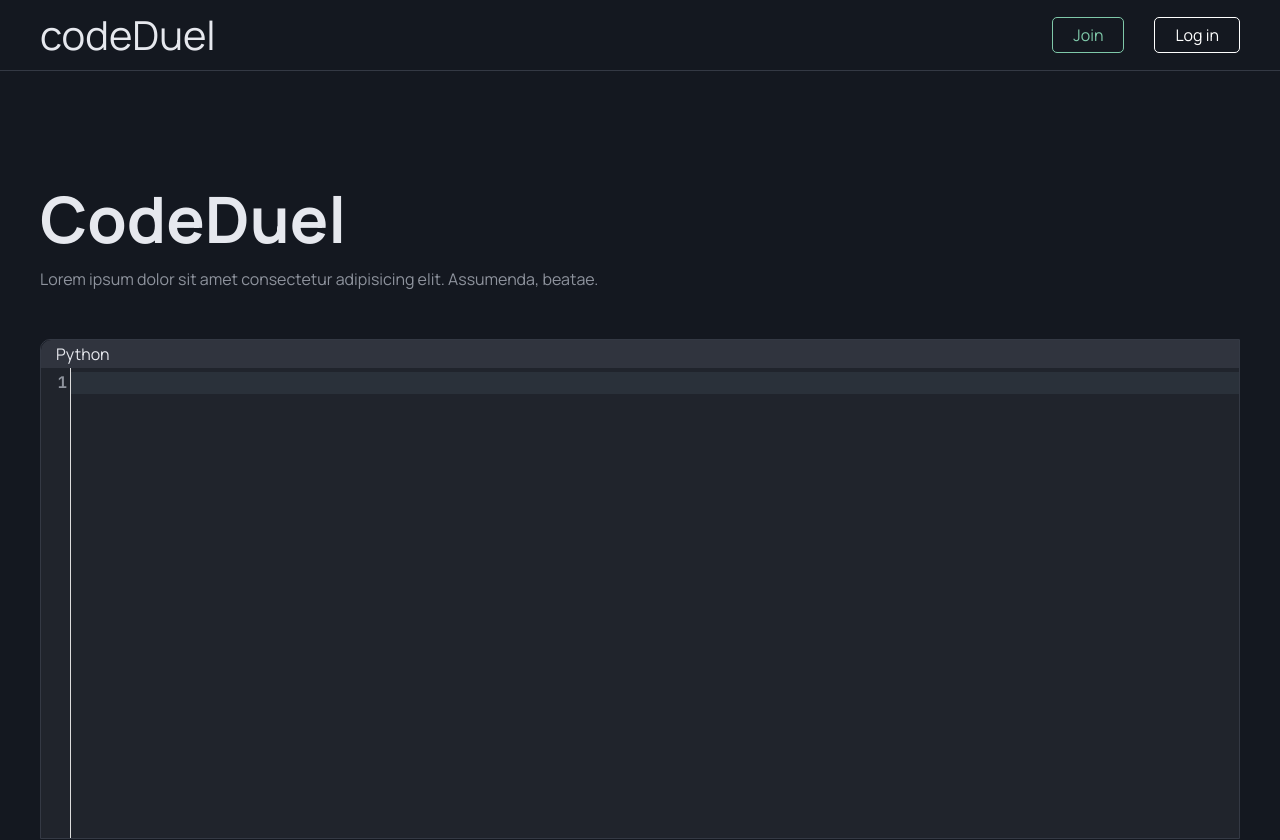
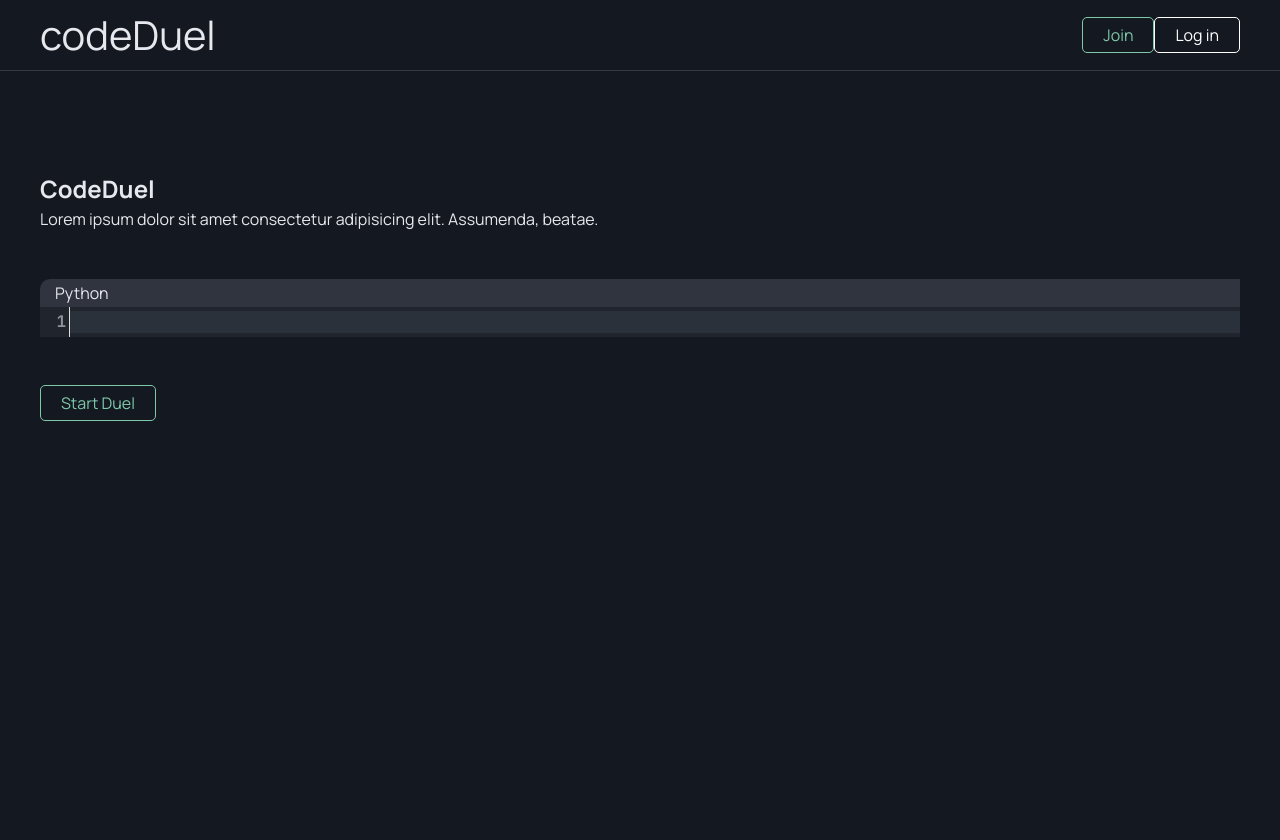
Before and after one commit to grekovpavel019/CodeDuel, a React (Vite) app in the folder frontend/: page / in a window 1280 px wide. Shown: the top 840 px of the page. After the commit the page ends 800 px from the top, so only its background shows below. Built offline with nearby package versions, Linux system fonts and the light colour scheme.

Commit message:
rename: rename css classes in LandingHeader and HeroSection

```diff
--- a/frontend/src/widgets/HeroSection/HeroSection.tsx
+++ b/frontend/src/widgets/HeroSection/HeroSection.tsx
@@ -10,13 +10,13 @@ const HeroSections: FC = (): React.JSX.Element => {
     return (
         <section className={styles.heroSection}>
 
-            <div className={styles.heroActions}>
+            <div className={styles.heroIntro}>
                 <h1>CodeDuel</h1>
                 <p>Lorem ipsum dolor sit amet consectetur adipisicing elit. Assumenda, beatae.</p>
 
             </div>
 
-            <div className={styles.heroMain}>
+            <div className={styles.heroDuel}>
                 <TitleBar>
                     Python
                 </TitleBar>
@@ -25,8 +25,8 @@ const HeroSections: FC = (): React.JSX.Element => {
                 />
             </div>
 
-            <div>
-                <Button format="primary">Run Code</Button>
+            <div className={styles.heroAction}>
+                <Button format="primary">Start Duel</Button>
             </div>
         </section>
     );
--- a/frontend/src/widgets/LandingHeader/LandingHeader.tsx
+++ b/frontend/src/widgets/LandingHeader/LandingHeader.tsx
@@ -9,14 +9,13 @@ const LandingHeader: FC = (): React.JSX.Element => {
 
         <div className={styles.container}>
 
-
             <header className={styles.header}>
 
                 <div className={styles.logo}>
                     codeDuel
                 </div>
 
-                <div className={styles.headerActions}>
+                <div className={styles.actions}>
                     <Button format="primary">Join</Button>
                     <Button format="secondary">Log in</Button>
                 </div>
```
